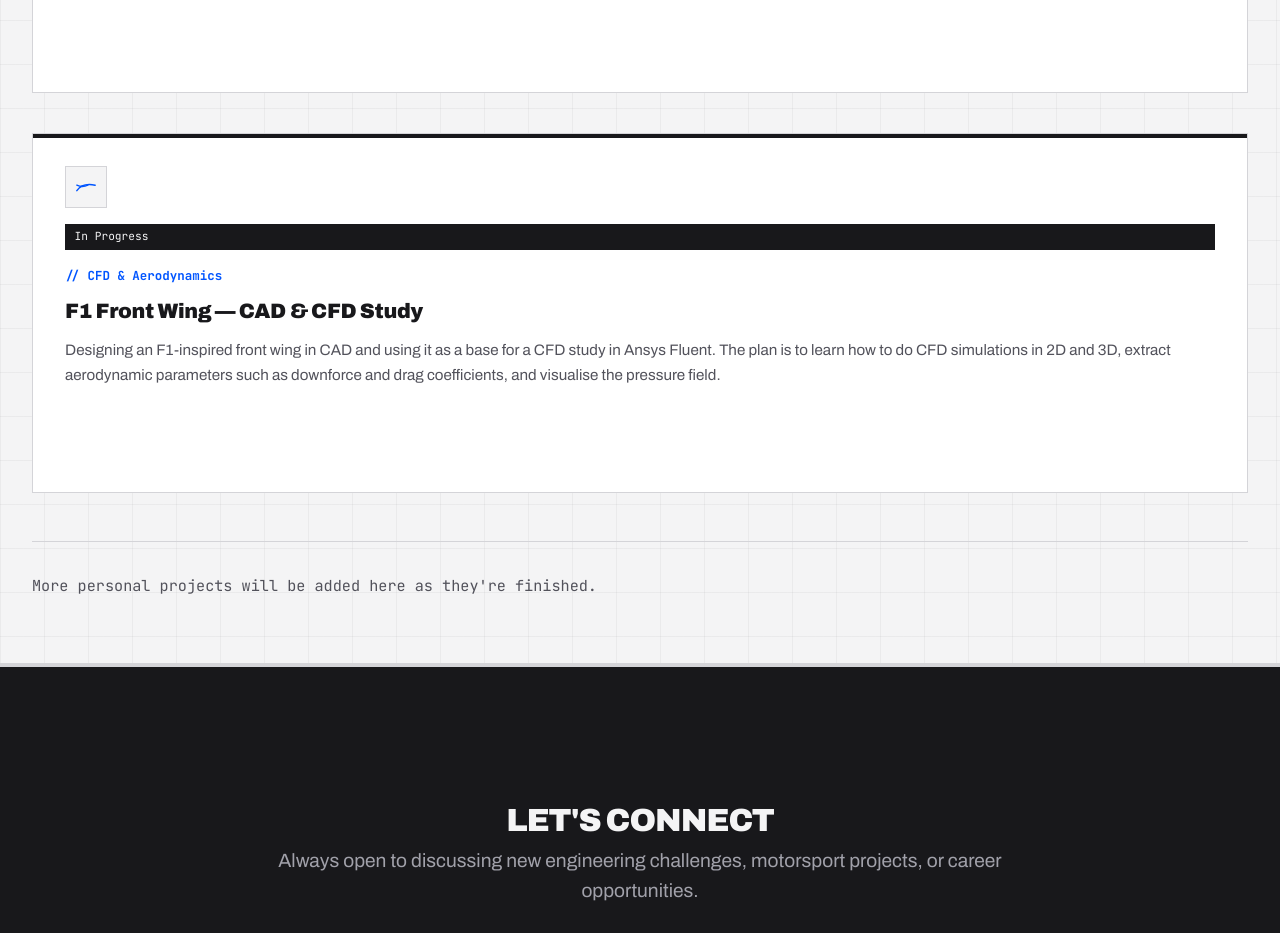
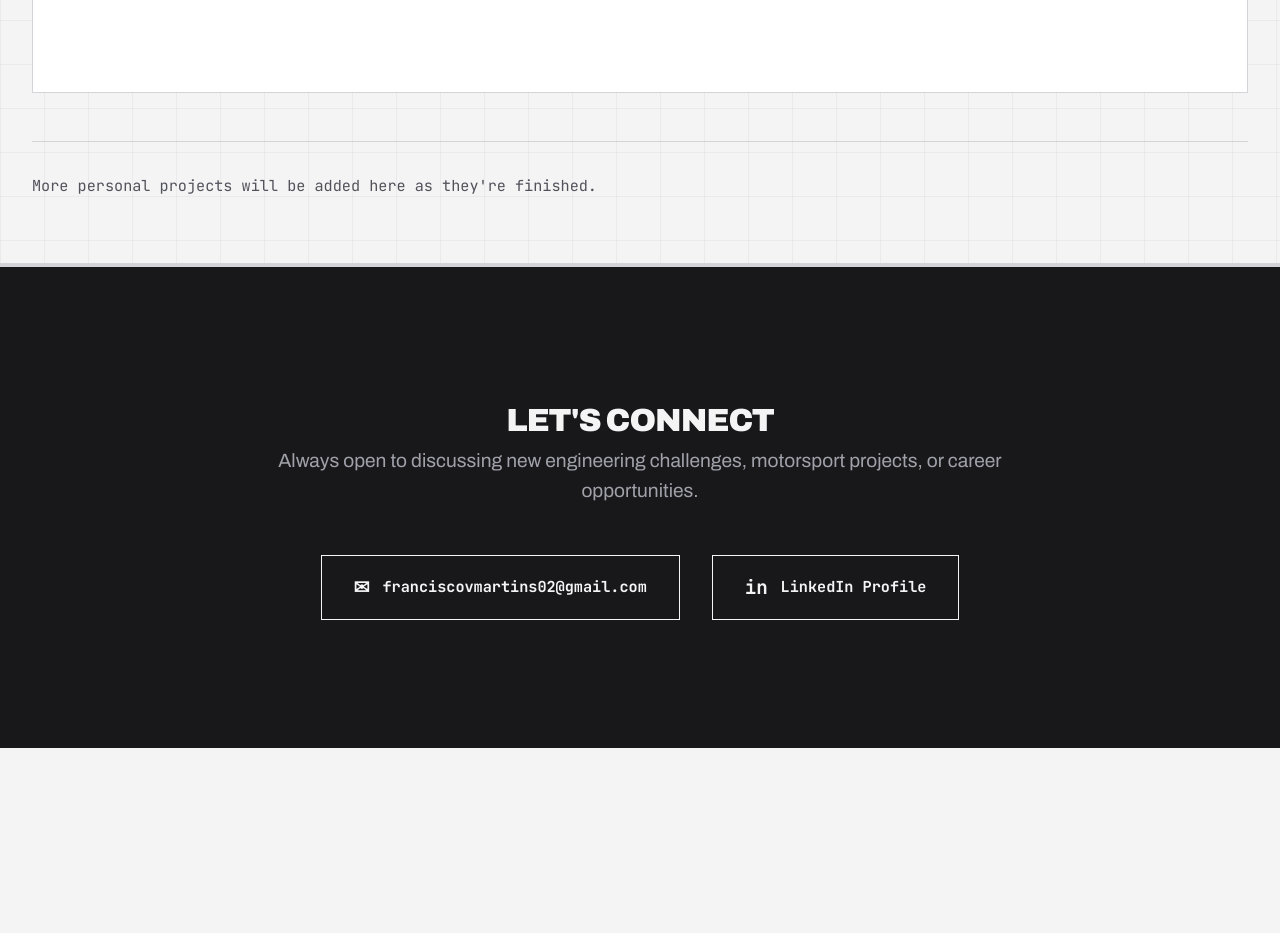
Before and after one commit to Franciscovmartins/portfolio, a plain HTML site: page personal.html in a window 1280 px wide. Shown: the part 1960-2893 px from the top of the page. After the commit the page ends 2708 px from the top, so only its background shows below. Drawn offline with Linux system fonts and the light colour scheme.

Commit message:
Update personal.html

```diff
--- a/personal.html
+++ b/personal.html
@@ -72,18 +72,6 @@
                     Designing a drone frame with a focus on structural efficiency and weight reduction. Using topology optimisation to minimise structural mass while maintaining stiffness and strength requirements, with the resulting components designed for additive manufacturing with a carbon fiber reinforced polymer (PA6-CF).
                 </p>
             </div>
-
-            <div class="project-card">
-                <span class="icon-badge">
-                    <svg viewBox="0 0 24 24"><path d="M2 16c4-6 10-8 20-6"/><path d="M2 10c4 2 8 2 12 0"/></svg>
-                </span>
-                <span class="status-tag">In Progress</span>
-                <span class="card-eyebrow">CFD &amp; Aerodynamics</span>
-                <h3 class="card-title">F1 Front Wing &mdash; CAD &amp; CFD Study</h3>
-                <p class="card-desc">
-                    Designing an F1-inspired front wing in CAD and using it as a base for a CFD study in Ansys Fluent. The plan is to learn how to do CFD simulations in 2D and 3D, extract aerodynamic parameters such as downforce and drag coefficients, and visualise the pressure field.
-                </p>
-            </div>
         </div>
 
         <p class="empty-note">More personal projects will be added here as they're finished.</p>
```
